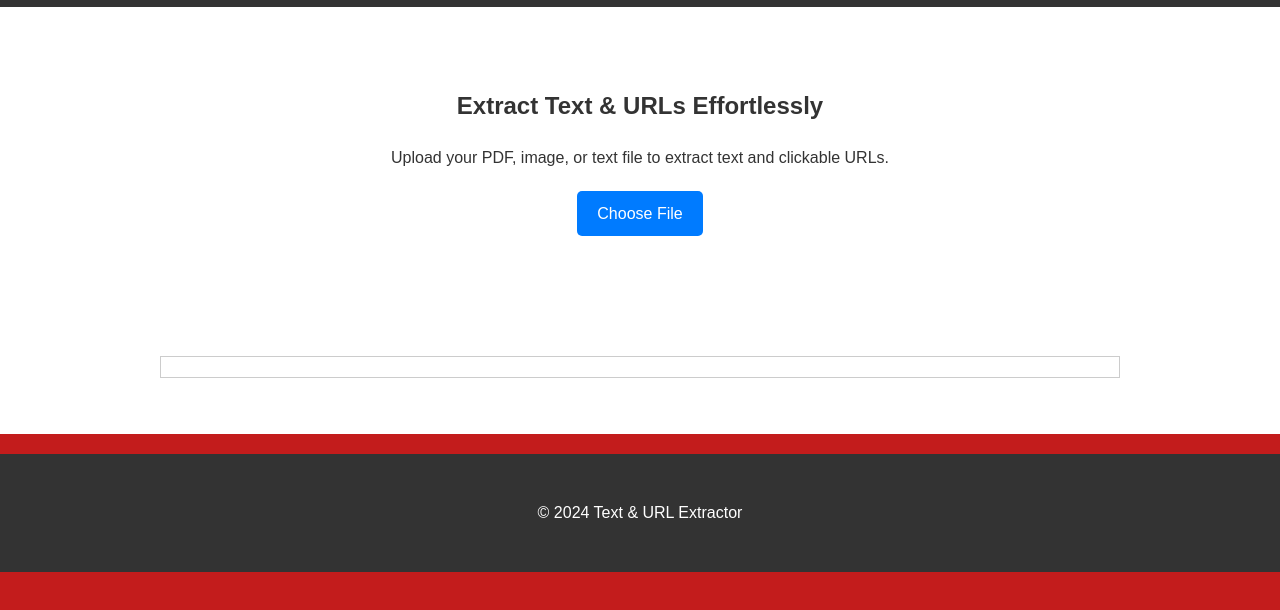
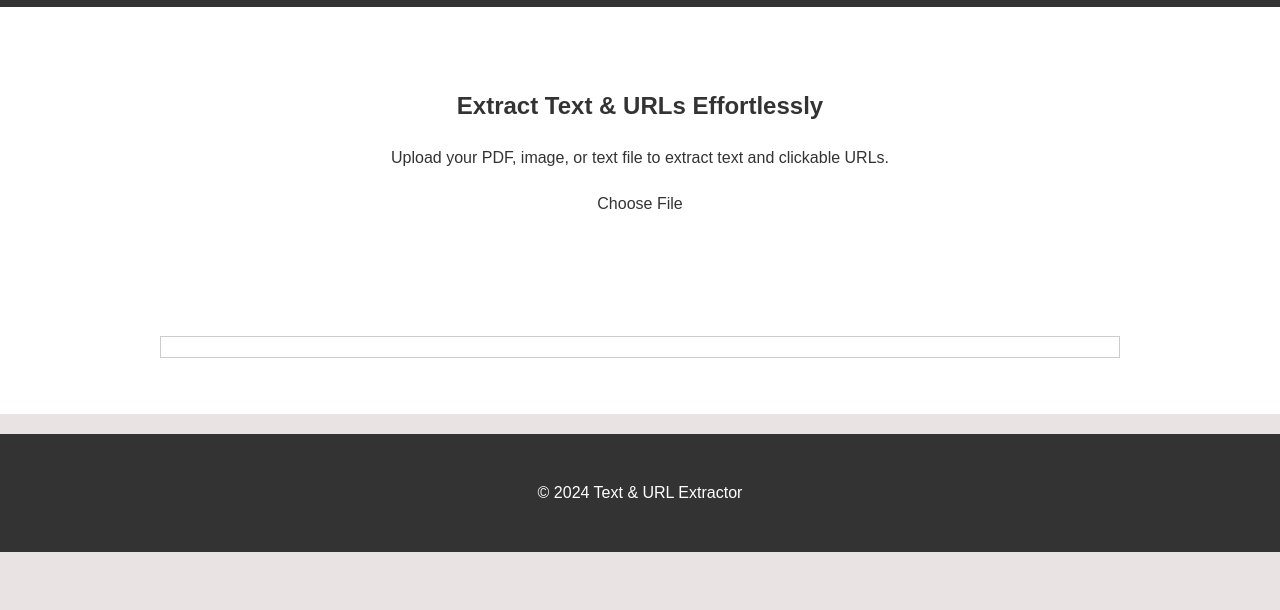
Before and after one commit to MichalGoldstein/LinkClick, a plain HTML site: page index.html in a window 1280 px wide. Shown: the part 130-740 px from the top of the page. Drawn offline with nearby package versions, Linux system fonts and the light colour scheme; a script that the page names is missing.

Commit message:
fix button

```diff
--- a/index.html
+++ b/index.html
@@ -28,7 +28,7 @@
                 <p>Upload your PDF, image, or text file to extract text and clickable URLs.</p>
                 <div class="upload-area">
                     <input type="file" id="fileInput" accept=".pdf, .png, .jpg, .jpeg, .txt">
-                    <label for="fileInput" class="upload-button">Choose File</label>
+                    <label for="fileInput" class="button">Choose File</label>
                     <div id="fileInfo"></div>
                 </div>
             </div>
--- a/style.css
+++ b/style.css
@@ -2,7 +2,7 @@ body {
     font-family: sans-serif;
     margin: 0;
     line-height: 1.6;
-    background-color: #c31c1c; /* Light background */
+    background-color: #eae3e3; /* Light background */
     color: #333; /* Dark text */
 }
 
```
